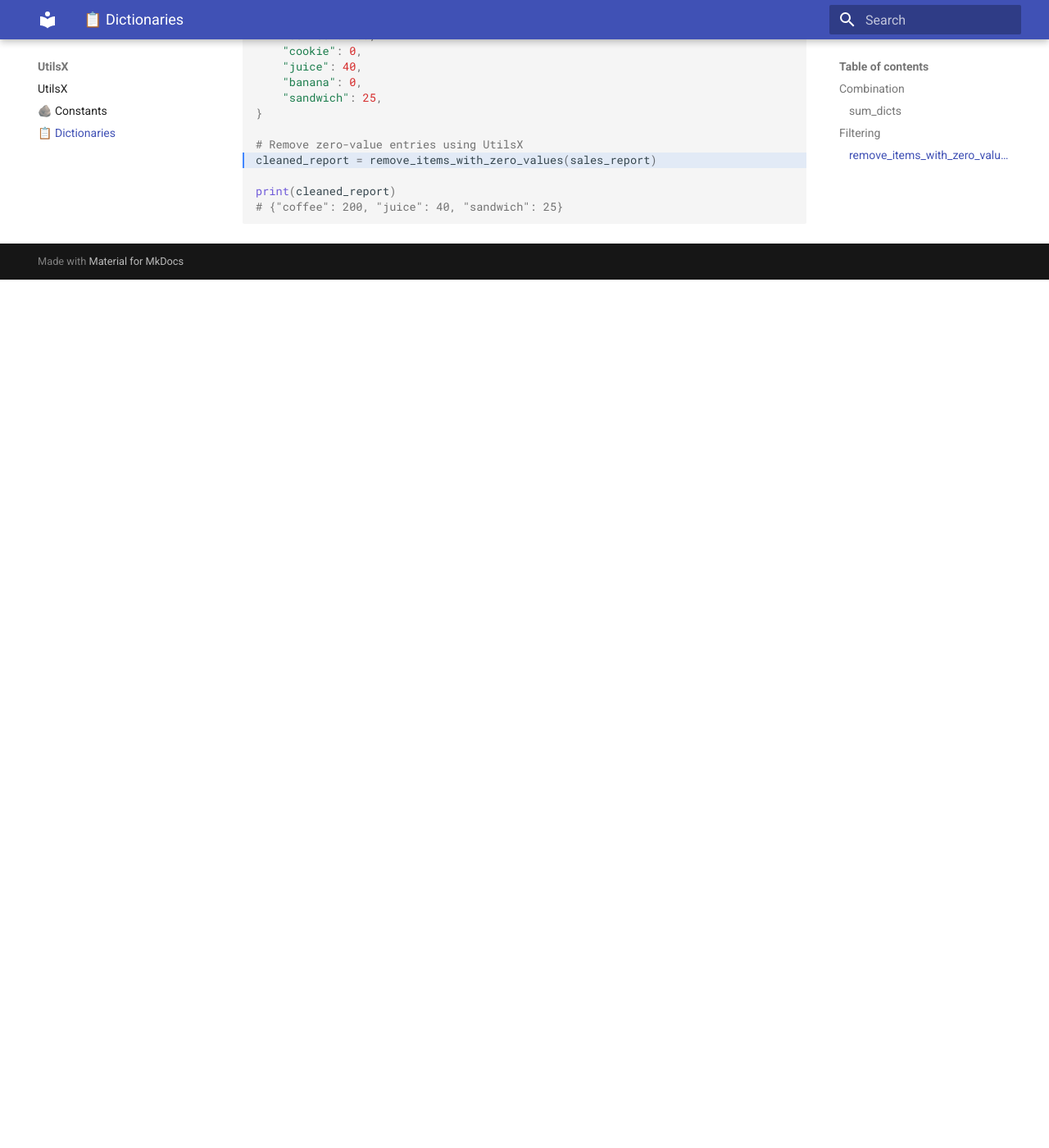
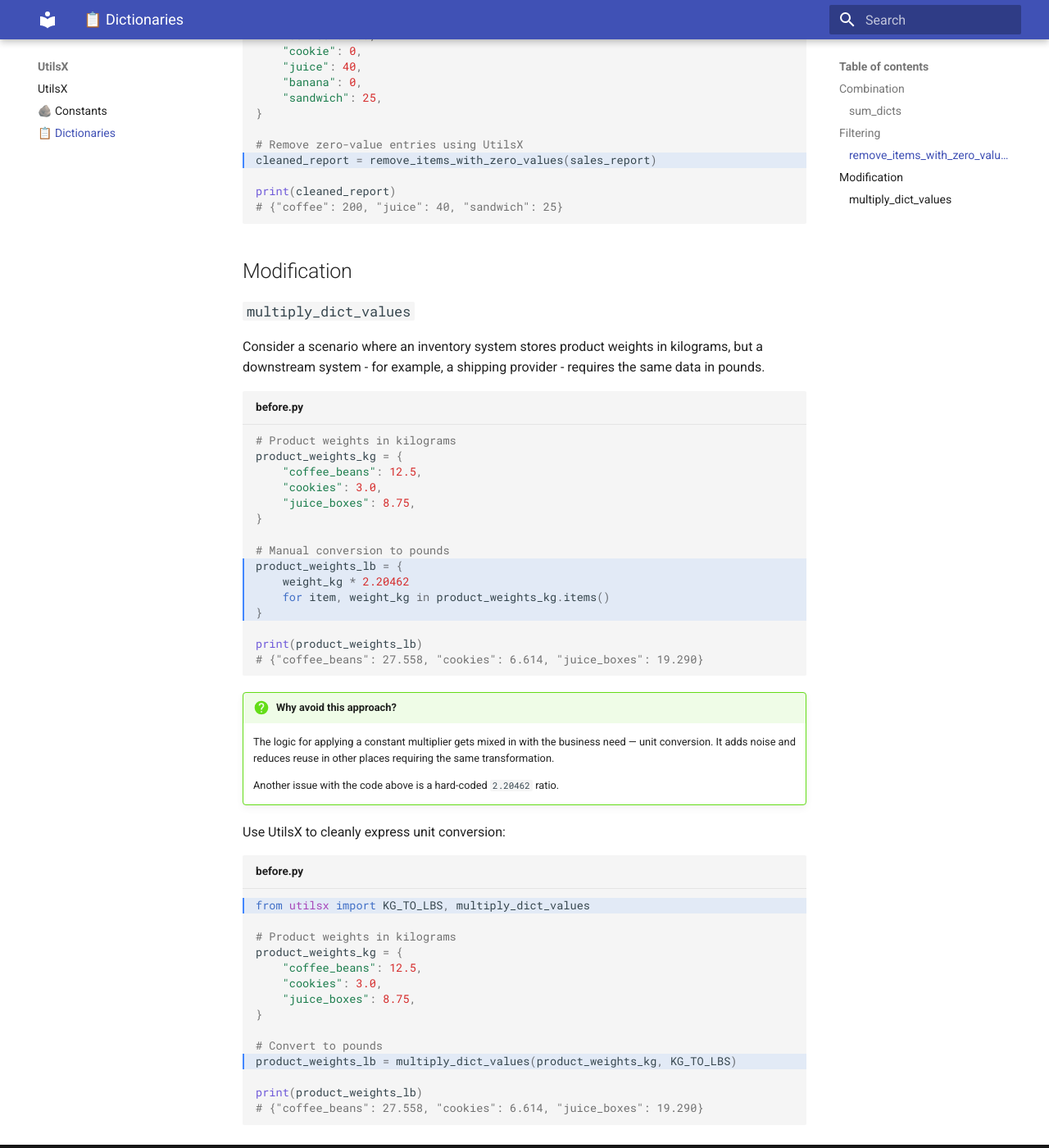
Before and after one commit to yury-fedotov/utilsx, an MkDocs documentation site: the page built from docs/dictionaries.md, in a window 1280 px wide and 1400 px high, scrolled down 1966 px. Shown: the whole window at 82% size. Built offline with MkDocs 1.6.1 and Material for MkDocs 9.7.7, drawn with Linux system fonts in a browser that asks for light colours; before the commit the page ends 2307 px from its top, so only the background shows below that.

Commit message:
Explain `multiply_dict_values`

````diff
--- a/docs/dictionaries.md
+++ b/docs/dictionaries.md
@@ -95,3 +95,54 @@ cleaned_report = remove_items_with_zero_values(sales_report)
 print(cleaned_report)
 # {"coffee": 200, "juice": 40, "sandwich": 25}
 ```
+
+## Modification
+
+### `multiply_dict_values`
+
+Consider a scenario where an inventory system stores product weights in kilograms,
+but a downstream system - for example, a shipping provider - requires the same data in pounds.
+
+``` py title="before.py" hl_lines="9-12"
+# Product weights in kilograms
+product_weights_kg = {
+    "coffee_beans": 12.5,
+    "cookies": 3.0,
+    "juice_boxes": 8.75,
+}
+
+# Manual conversion to pounds
+product_weights_lb = {
+    weight_kg * 2.20462
+    for item, weight_kg in product_weights_kg.items()
+}
+
+print(product_weights_lb)
+# {"coffee_beans": 27.558, "cookies": 6.614, "juice_boxes": 19.290}
+```
+
+!!! question "Why avoid this approach?"
+
+    The logic for applying a constant multiplier gets mixed in with the business need — unit conversion.
+    It adds noise and reduces reuse in other places requiring the same transformation.
+
+    Another issue with the code above is a hard-coded `2.20462` ratio.
+
+Use UtilsX to cleanly express unit conversion:
+
+``` py title="before.py" hl_lines="1 11"
+from utilsx import KG_TO_LBS, multiply_dict_values
+
+# Product weights in kilograms
+product_weights_kg = {
+    "coffee_beans": 12.5,
+    "cookies": 3.0,
+    "juice_boxes": 8.75,
+}
+
+# Convert to pounds
+product_weights_lb = multiply_dict_values(product_weights_kg, KG_TO_LBS)
+
+print(product_weights_lb)
+# {"coffee_beans": 27.558, "cookies": 6.614, "juice_boxes": 19.290}
+```
````
